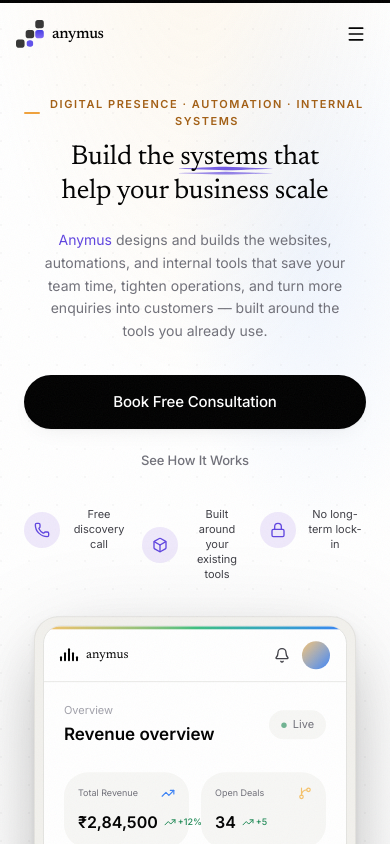
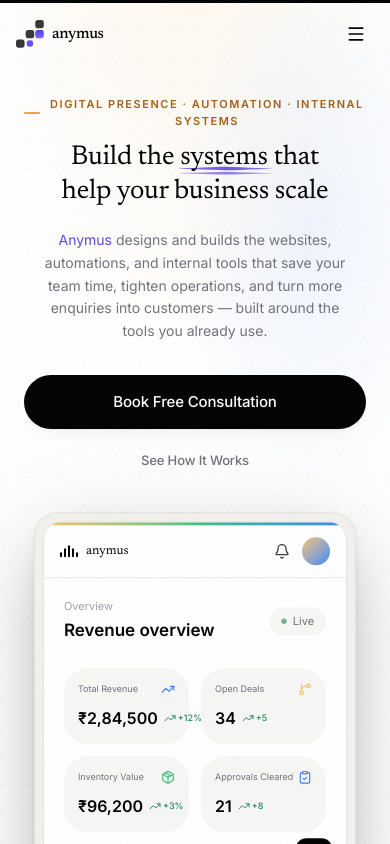
Before and after one commit to anymus-in/website, a Next.js app: page / in a window 390 px wide. Shown: the top 844 px of the page. Built offline with nearby package versions, Linux system fonts and the light colour scheme.

Commit message:
refine: adjust class names and comment out trust badges mapping in Hero component

```diff
--- a/src/components/sections/Hero.tsx
+++ b/src/components/sections/Hero.tsx
@@ -396,7 +396,7 @@ export default function Hero() {
 
         <motion.div
           variants={line}
-          className="flex flex-col items-center gap-3.5 md:flex-row md:gap-4 mb-7 md:mb-8 w-full md:w-auto"
+          className="flex flex-col items-center gap-3.5 md:flex-row md:gap-4  md:mb-8 w-full md:w-auto"
         >
           <a
             href="/schedule-call"
@@ -415,7 +415,7 @@ export default function Hero() {
         <motion.div variants={line} className="w-full">
           {/* Mobile — icon badges */}
           <div className="flex md:hidden items-start justify-center gap-3">
-            {trustBadgesMobile.map((t) => (
+            {/* {trustBadgesMobile.map((t) => (
               <div key={t.label} className="flex-1 flex items-center gap-2">
                 <div className="w-9 h-9 rounded-xl bg-[#EFE9FB] text-[#5F44E0] flex items-center justify-center shrink-0">
                   <t.icon className="w-4 h-4" />
@@ -424,7 +424,7 @@ export default function Hero() {
                   {t.label}
                 </span>
               </div>
-            ))}
+            ))} */}
           </div>
           {/* Desktop — unchanged */}
           <div className="hidden md:flex flex-wrap items-center justify-center gap-x-5 gap-y-2 text-[12px] sm:text-[13px] text-ink-500">
```
